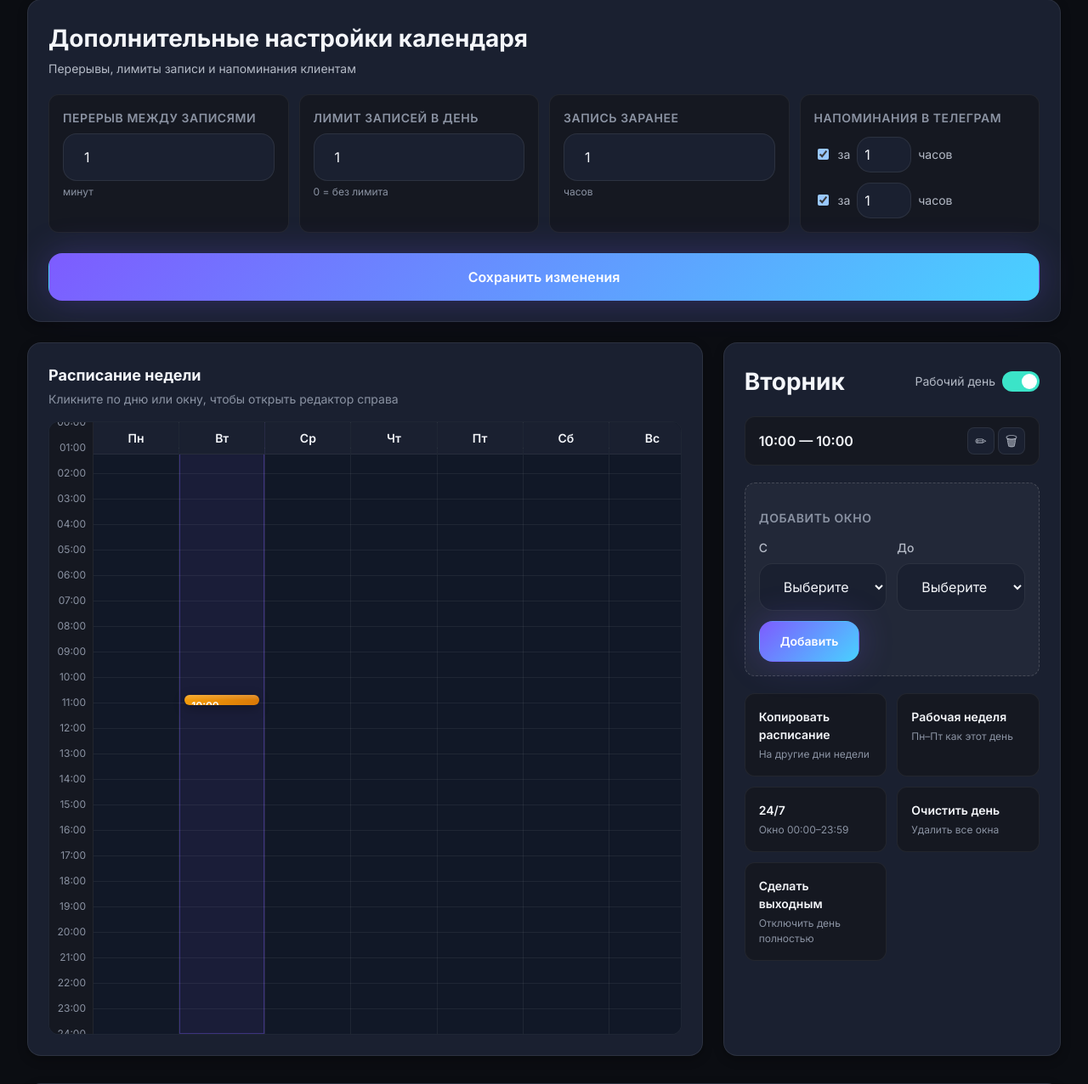
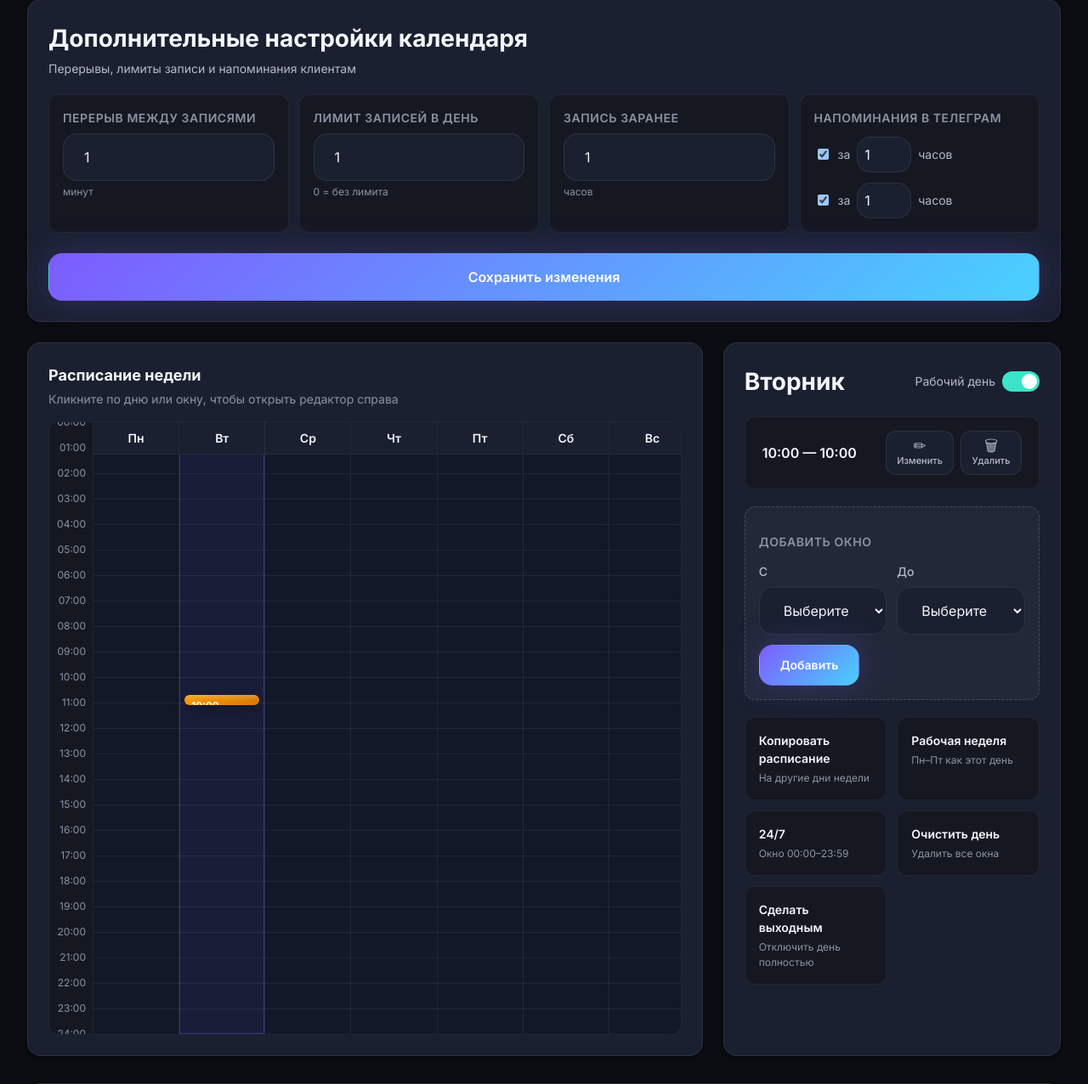
Before and after one commit to Kok321416/Apoinment_sistem_with_Anatoli, a FastAPI app: page /calendars/1/ in a window 1280 px wide. Shown: the part 264-1540 px from the top of the page at 85% size. Run offline with FastAPI, Linux system fonts and the light colour scheme; the visitor is signed in with stand-in values (Sample User, id 1); tables that the repository leaves empty hold one stand-in row (values such as "Sample post").

Commit message:
Fix slot edit mode and enlarge slot action buttons with labels.
Stop resetting edit state on re-render so the change-time form opens correctly.

Co-authored-by: Cursor <cursoragent@cursor.com>

```diff
--- a/app/static/css/calendar-schedule.css
+++ b/app/static/css/calendar-schedule.css
@@ -340,24 +340,75 @@
 
 .slot-card {
     display: flex;
+    flex-wrap: wrap;
     align-items: center;
     justify-content: space-between;
     gap: var(--space-md);
-    padding: var(--space-md) var(--space-lg);
+    padding: var(--space-lg) var(--space-xl);
     border-radius: var(--radius-sm);
     background: var(--surface-100);
     border: 1px solid var(--border-subtle);
+    transition: border-color 0.2s ease, box-shadow 0.2s ease;
+}
+
+.slot-card--editing {
+    border-color: rgba(108, 99, 255, 0.45);
+    box-shadow: 0 0 0 1px rgba(108, 99, 255, 0.2);
 }
 
 .slot-card__time {
     font-weight: var(--font-weight-semibold);
+    font-size: var(--font-size-body);
 }
 
 .slot-card__actions {
     display: flex;
-    gap: var(--space-xs);
+    flex-wrap: wrap;
+    gap: var(--space-sm);
 }
 
+.slot-card__action {
+    display: inline-flex;
+    flex-direction: column;
+    align-items: center;
+    justify-content: center;
+    gap: 2px;
+    min-width: 72px;
+    min-height: 52px;
+    padding: var(--space-sm) var(--space-md);
+    border-radius: var(--radius-sm);
+    border: 1px solid var(--border-default);
+    background: var(--surface-200);
+    color: var(--text-secondary);
+    cursor: pointer;
+    transition: background 0.2s ease, color 0.2s ease, border-color 0.2s ease, transform 0.15s ease;
+}
+
+.slot-card__action:hover {
+    background: rgba(108, 99, 255, 0.12);
+    color: var(--text-primary);
+    border-color: rgba(108, 99, 255, 0.35);
+    transform: translateY(-1px);
+}
+
+.slot-card__action--danger:hover {
+    background: rgba(255, 92, 122, 0.12);
+    color: var(--accent-danger);
+    border-color: rgba(255, 92, 122, 0.4);
+}
+
+.slot-card__action-icon {
+    font-size: 1.125rem;
+    line-height: 1;
+}
+
+.slot-card__action-label {
+    font-size: 0.6875rem;
+    line-height: 1.2;
+    font-weight: var(--font-weight-medium);
+}
+
+/* legacy icon-only buttons */
 .slot-card__btn {
     width: 32px;
     height: 32px;
--- a/app/static/js/calendar-day-editor.js
+++ b/app/static/js/calendar-day-editor.js
@@ -12,12 +12,29 @@
         }
 
         renderDay(dayData) {
+            if (this.selectedDay !== dayData.day) {
+                this._editingSlotId = null;
+            }
             this.dayData = dayData;
             this.selectedDay = dayData.day;
             this.container.hidden = false;
-            this._editingSlotId = null;
-            this.container.innerHTML = this._template(dayData);
+            this._render();
+        }
+
+        _render() {
+            this.container.innerHTML = this._template(this.dayData);
             this._bindEvents();
+            if (this._editingSlotId) {
+                const slot = this.dayData.slots.find((s) => s.id === this._editingSlotId);
+                const startSelect = this.container.querySelector('.edit-start');
+                const endSelect = this.container.querySelector('.edit-end');
+                if (slot && startSelect && endSelect) {
+                    global.calendarTimeOptions(startSelect);
+                    global.calendarTimeOptions(endSelect);
+                    startSelect.value = slot.start;
+                    endSelect.value = slot.end;
+                }
+            }
         }
 
         _template(dayData) {
@@ -97,11 +114,17 @@
                 );
             }
             return (
-                '<div class="slot-card" data-slot-id="' + slot.id + '">' +
+                '<div class="slot-card' + (editing ? ' slot-card--editing' : '') + '" data-slot-id="' + slot.id + '">' +
                     '<span class="slot-card__time">' + slot.start + ' — ' + slot.end + '</span>' +
                     '<div class="slot-card__actions">' +
-                        '<button type="button" class="slot-card__btn edit-slot-btn" data-slot-id="' + slot.id + '" title="Редактировать">✏</button>' +
-                        '<button type="button" class="slot-card__btn slot-card__btn--danger delete-slot-btn" data-slot-id="' + slot.id + '" title="Удалить">🗑</button>' +
+                        '<button type="button" class="slot-card__action edit-slot-btn" data-slot-id="' + slot.id + '">' +
+                            '<span class="slot-card__action-icon" aria-hidden="true">✏</span>' +
+                            '<span class="slot-card__action-label">Изменить</span>' +
+                        '</button>' +
+                        '<button type="button" class="slot-card__action slot-card__action--danger delete-slot-btn" data-slot-id="' + slot.id + '">' +
+                            '<span class="slot-card__action-icon" aria-hidden="true">🗑</span>' +
+                            '<span class="slot-card__action-label">Удалить</span>' +
+                        '</button>' +
                     '</div>' +
                 '</div>'
             );
@@ -120,23 +143,14 @@
             this.container.querySelectorAll('.edit-slot-btn').forEach((btn) => {
                 btn.addEventListener('click', () => {
                     this._editingSlotId = parseInt(btn.dataset.slotId, 10);
-                    this.renderDay(this.dayData);
-                    const slot = this.dayData.slots.find((s) => s.id === this._editingSlotId);
-                    const startSelect = this.container.querySelector('.edit-start');
-                    const endSelect = this.container.querySelector('.edit-end');
-                    if (slot && startSelect && endSelect) {
-                        global.calendarTimeOptions(startSelect);
-                        global.calendarTimeOptions(endSelect);
-                        startSelect.value = slot.start;
-                        endSelect.value = slot.end;
-                    }
+                    this._render();
                 });
             });
 
             this.container.querySelectorAll('.cancel-edit-btn').forEach((btn) => {
                 btn.addEventListener('click', () => {
                     this._editingSlotId = null;
-                    this.renderDay(this.dayData);
+                    this._render();
                 });
             });
 
@@ -178,6 +192,7 @@
             const end = this.container.querySelector('.edit-end').value;
             try {
                 const data = await this.api.updateSlot(slotId, { start_time: start, end_time: end });
+                this._editingSlotId = null;
                 global.showToast(data.message || 'Окно обновлено');
                 await this._applySchedule(data.schedule, data.schedule.week[this.selectedDay]);
             } catch (error) {
--- a/app/templates/calendar_detail.html
+++ b/app/templates/calendar_detail.html
@@ -9,7 +9,7 @@
 
 {% block page_css %}
 <link rel="stylesheet" href="/static/css/app.css?v=23">
-<link rel="stylesheet" href="/static/css/calendar-schedule.css?v=2">
+<link rel="stylesheet" href="/static/css/calendar-schedule.css?v=3">
 {% endblock %}
 
 {% block app_content %}
@@ -123,6 +123,6 @@
 <script src="/static/js/toast.js?v=1" defer></script>
 <script src="/static/js/calendar-api.js?v=2" defer></script>
 <script src="/static/js/calendar-week-grid.js?v=1" defer></script>
-<script src="/static/js/calendar-day-editor.js?v=1" defer></script>
+<script src="/static/js/calendar-day-editor.js?v=2" defer></script>
 <script src="/static/js/calendar-page.js?v=1" defer></script>
 {% endblock %}
```
